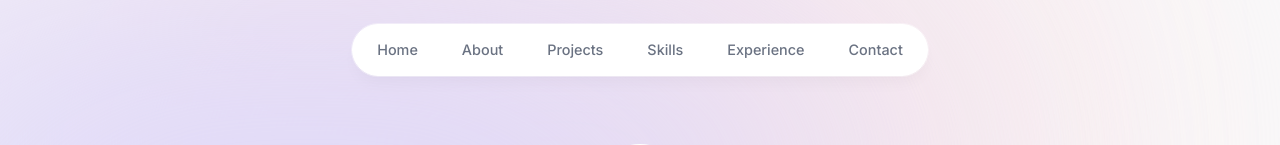
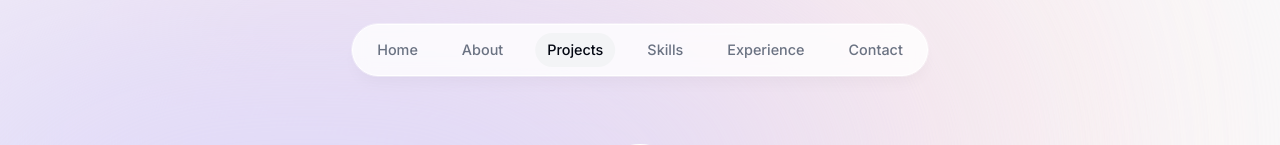
Before and after one commit to Parthtank21/portfolio, a Next.js app: page / in a window 1280 px wide. Shown: the top 145 px of the page. Built offline with nearby package versions, Linux system fonts and the light colour scheme; grey boxes are pictures that could not be loaded.

Commit message:
FEAT: completed header animation

```diff
--- a/package.json
+++ b/package.json
@@ -9,6 +9,7 @@
     "lint": "next lint"
   },
   "dependencies": {
+    "clsx": "^2.1.1",
     "motion": "^12.5.0",
     "next": "15.2.3",
     "react": "^19.0.0",
--- a/src/app/layout.tsx
+++ b/src/app/layout.tsx
@@ -2,6 +2,7 @@ import type { Metadata } from "next";
 import { Inter } from "next/font/google";
 import "./globals.css";
 import Header from "@/components/header";
+import ActiveSectionContextProvider from "@/context/active-section-context";
 
 const inter = Inter({
   subsets: ["latin"],
@@ -24,8 +25,10 @@ export default function RootLayout({
       >
         <div className="bg-[#fbe2e3] absolute top-[-6rem] right-[11rem] -z-10 h-[31.25rem] w-[31.25rem] rounded-full blur-[10rem] sm:w-[68.75rem]"></div>
         <div className="bg-[#dbd7fb] absolute top-[-1rem] left-[-35rem] -z-10 h-[31.25rem] w-[50rem] rounded-full blur-[10rem] sm:w-[68.75rem] md:left-[-33rem] lg:left-[-28rem] xl:left-[-15rem] 2xl:left-[-5rem]"></div>
-        <Header />
-        {children}
+        <ActiveSectionContextProvider>
+          <Header />
+          {children}
+        </ActiveSectionContextProvider>
       </body>
     </html>
   );
--- a/src/components/about.tsx
+++ b/src/components/about.tsx
@@ -1,12 +1,18 @@
 "use client";
 
 import React from "react";
+import { motion } from "motion/react";
 import SectionHeading from "./section-heading";
-import { motion } from "motion/react";
+import { useSectionInView } from "@/lib/hooks";
 
 export default function About() {
+  const { ref } = useSectionInView("About", {
+    amount: 0.75,
+  });
+
   return (
     <motion.section
+      ref={ref}
       id="about"
       className="mb-28 max-w-[45rem] text-center leading-8 sm:mb-40 scroll-mt-28"
       initial={{ opacity: 0, y: 100 }}
--- a/src/components/header.tsx
+++ b/src/components/header.tsx
@@ -1,15 +1,20 @@
 "use client";
 
+import clsx from "clsx";
 import React from "react";
 import Link from "next/link";
 import { motion } from "motion/react";
 import { links } from "@/lib/data";
+import { useActiveSectionContext } from "@/context/active-section-context";
 
 export default function Header() {
+  const { activeSection, changeActiveSection, changeTimeOfLastClick } =
+    useActiveSectionContext();
+
   return (
     <header className="z-[999] relative">
       <motion.div
-        className="fixed top-0 left-1/2 -translate-x-1/2 h-[4.5rem] w-full rounded-none border border-white outline outline-white/40 bg-white opacity-[80] shadow-lg shadow-black/[0.03] backdrop-blur-[0.5rem] sm:top-6 sm:h-[3.25rem] sm:w-[36rem] sm:rounded-full"
+        className="fixed top-0 left-1/2 -translate-x-1/2 h-[4.5rem] w-full rounded-none border border-white outline outline-white/40 bg-white/80 shadow-lg shadow-black/[0.03] backdrop-blur-[0.5rem] sm:top-6 sm:h-[3.25rem] sm:w-[36rem] sm:rounded-full"
         initial={{ y: -100, opacity: 0 }}
         animate={{ y: 0, opacity: 1 }}
       ></motion.div>
@@ -18,15 +23,31 @@ export default function Header() {
           {links.map((link) => (
             <motion.li
               key={link.hash}
-              className="h-3/4 flex items-center justify-center"
+              className="h-3/4 flex items-center justify-center relative"
               initial={{ y: -100, opacity: 0 }}
               animate={{ y: 0, opacity: 1 }}
             >
               <Link
                 href={link.hash}
-                className="flex w-full justify-center p-3 hover:text-gray-950 transition"
+                onClick={() => {
+                  changeActiveSection(link.name);
+                  changeTimeOfLastClick(Date.now());
+                }}
+                className={clsx(
+                  "flex w-full justify-center p-3 hover:text-gray-950 transition",
+                  {
+                    "text-gray-950": activeSection === link.name,
+                  }
+                )}
               >
                 {link.name}
+                {activeSection === link.name && (
+                  <motion.span
+                    className="bg-gray-100 rounded-full absolute inset-0 -z-10"
+                    layoutId="activeSection"
+                    transition={{ type: "spring", stiffness: 380, damping: 30 }}
+                  ></motion.span>
+                )}
               </Link>
             </motion.li>
           ))}
--- a/src/components/intro.tsx
+++ b/src/components/intro.tsx
@@ -6,10 +6,16 @@ import Image from "next/image";
 import { motion } from "motion/react";
 import { HiDownload } from "react-icons/hi";
 import { FaArrowRight, FaGithub, FaLinkedinIn } from "react-icons/fa6";
+import { useSectionInView } from "@/lib/hooks";
 
 export default function Intro() {
+  const { ref } = useSectionInView("Home", {
+    amount: 0.75,
+  });
+
   return (
     <section
+      ref={ref}
       id="home"
       className="mb-28 max-w-[50rem] text-center sm:mb-0 scroll-mt-[100rem]"
     >
--- a/src/components/projects.tsx
+++ b/src/components/projects.tsx
@@ -1,11 +1,18 @@
+"use client";
+
 import React from "react";
-import SectionHeading from "./section-heading";
 import { projectsData } from "@/lib/data";
 import ProjectCard from "./project-card";
+import SectionHeading from "./section-heading";
+import { useSectionInView } from "@/lib/hooks";
 
 export default function Projects() {
+  const { ref } = useSectionInView("Projects", {
+    amount: 0.4,
+  });
+
   return (
-    <section id="projects" className="scroll-mt-28">
+    <section ref={ref} id="projects" className="scroll-mt-28">
       <SectionHeading>My Projects</SectionHeading>
       <div>
         {projectsData.map((project, index) => (
--- /dev/null
+++ b/src/context/active-section-context.tsx
@@ -0,0 +1,53 @@
+"use client";
+
+import type { SectionName } from "@/lib/types";
+import React, { createContext, useContext, useState } from "react";
+
+type ActiveSectionContextProviderProps = {
+  activeSection: SectionName;
+  changeActiveSection: (section: SectionName) => void;
+  timeOfLastClick: number;
+  changeTimeOfLastClick: (value: number) => void;
+};
+
+const ActiveSectionContext =
+  createContext<ActiveSectionContextProviderProps | null>(null);
+
+export default function ActiveSectionContextProvider({
+  children,
+}: {
+  children: React.ReactNode;
+}) {
+  const [activeSection, setActiveSection] = useState<SectionName>("Home");
+  const [timeOfLastClick, setTimeOfLastClick] = useState(0);
+
+  const changeActiveSection = (section: SectionName) =>
+    setActiveSection(section);
+
+  const changeTimeOfLastClick = (value: number) => setTimeOfLastClick(value);
+
+  return (
+    <ActiveSectionContext.Provider
+      value={{
+        activeSection,
+        changeActiveSection,
+        timeOfLastClick,
+        changeTimeOfLastClick,
+      }}
+    >
+      {children}
+    </ActiveSectionContext.Provider>
+  );
+}
+
+export function useActiveSectionContext() {
+  const context = useContext(ActiveSectionContext);
+
+  if (context === null) {
+    throw new Error(
+      "useActiveSectionContext must be used within an ActiveSectionContextProvider"
+    );
+  }
+
+  return context;
+}
--- /dev/null
+++ b/src/lib/hooks.ts
@@ -0,0 +1,21 @@
+import { useEffect, useRef } from "react";
+import { useInView, UseInViewOptions } from "motion/react";
+import { useActiveSectionContext } from "@/context/active-section-context";
+import type { SectionName } from "./types";
+
+export function useSectionInView(
+  sectionName: SectionName,
+  inViewOptions?: UseInViewOptions
+) {
+  const ref = useRef<HTMLElement>(null);
+  const isInView = useInView(ref, inViewOptions);
+  const { changeActiveSection, timeOfLastClick } = useActiveSectionContext();
+
+  useEffect(() => {
+    if (isInView && Date.now() - timeOfLastClick > 1000) {
+      changeActiveSection(sectionName);
+    }
+  }, [isInView, changeActiveSection, timeOfLastClick, sectionName]);
+
+  return { ref };
+}
--- /dev/null
+++ b/src/lib/types.ts
@@ -0,0 +1,3 @@
+import { links } from "./data";
+
+export type SectionName = (typeof links)[number]["name"];
```
Also changed, not shown: 2 other files (tests, documents, lock files or other folders).
